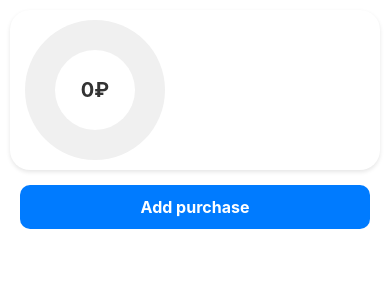
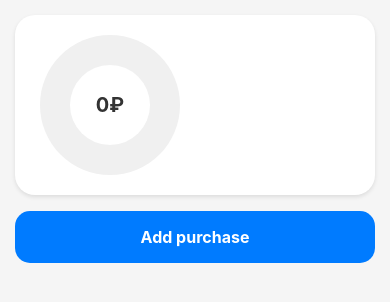
Before and after one commit to Romarioagrow/DailyExpensesApp, a React Native app: screen / in a window 390 px wide. Shown: the top 302 px of the page. Built offline with nearby package versions, Linux system fonts and the light colour scheme.

Commit message:
улучшение UI/UX

```diff
--- a/App.js
+++ b/App.js
@@ -200,47 +200,47 @@ const styles = StyleSheet.create({
   },
   container: {
     flex: 1,
+    backgroundColor: '#f5f5f5',
+    padding: 15,
+  },
+  totalSpendingCard: {
+    backgroundColor: '#fff',
+    borderRadius: 20,
+    padding: 20,
+    marginBottom: 20,
+    elevation: 2,
   },
   addButton: {
     backgroundColor: '#007bff',
-    padding: 12,
-    borderRadius: 10,
-    marginHorizontal: 20,
-    marginVertical: 5,
+    borderRadius: 15,
+    padding: 16,
+    alignItems: 'center',
+    marginTop: 8,
+    marginBottom: 8,
+    elevation: 2,
   },
   addButtonText: {
     color: '#fff',
     fontSize: 16,
     fontWeight: 'bold',
-    textAlign: 'center',
   },
   categoriesContainer: {
-    height: 75,
-    backgroundColor: '#fff',
+    borderRadius: 15,
+    padding: 8,
+    height: 85,
+    marginBottom: 8,
   },
   categories: {
     flexDirection: 'row',
-    paddingHorizontal: 20,
+    paddingHorizontal: 10,
     paddingVertical: 5,
   },
   categoryButton: {
     alignItems: 'center',
-    marginRight: 15,
+    marginRight: 20,
   },
   categoryButtonActive: {
     opacity: 1,
-  },
-  iconContainer: {
-    width: 40,
-    height: 40,
-    borderRadius: 20,
-    backgroundColor: '#f0f0f0',
-    justifyContent: 'center',
-    alignItems: 'center',
-    marginBottom: 4,
-  },
-  iconContainerActive: {
-    backgroundColor: '#007bff',
   },
   categoryText: {
     fontSize: 11,
@@ -252,6 +252,50 @@ const styles = StyleSheet.create({
   },
   purchaseList: {
     flex: 1,
+    marginTop: 0,
+  },
+  purchaseItem: {
+    backgroundColor: '#fff',
+    borderRadius: 15,
+    padding: 15,
+    marginBottom: 12,
+    flexDirection: 'row',
+    alignItems: 'center',
+    elevation: 2,
+  },
+  purchaseInfo: {
+    flex: 1,
+    marginLeft: 15,
+  },
+  purchaseTitle: {
+    fontSize: 16,
+    fontWeight: '500',
+    marginBottom: 4,
+  },
+  purchaseCategory: {
+    fontSize: 14,
+    color: '#666',
+  },
+  purchaseAmount: {
+    fontSize: 16,
+    fontWeight: '500',
+  },
+  purchaseDate: {
+    fontSize: 12,
+    color: '#999',
+    marginTop: 4,
+  },
+  iconContainer: {
+    width: 45,
+    height: 45,
+    borderRadius: 23,
+    backgroundColor: '#fff',
+    justifyContent: 'center',
+    alignItems: 'center',
+    elevation: 2,
+  },
+  iconContainerActive: {
+    backgroundColor: '#007bff',
   },
 });
 
--- a/components/TotalSpending.js
+++ b/components/TotalSpending.js
@@ -95,8 +95,8 @@ const styles = StyleSheet.create({
   container: {
     backgroundColor: '#FFF',
     borderRadius: 20,
-    padding: 10,
-    margin: 10,
+    padding: 20,
+    marginBottom: 8,
     shadowColor: '#000',
     shadowOffset: {
       width: 0,
```
